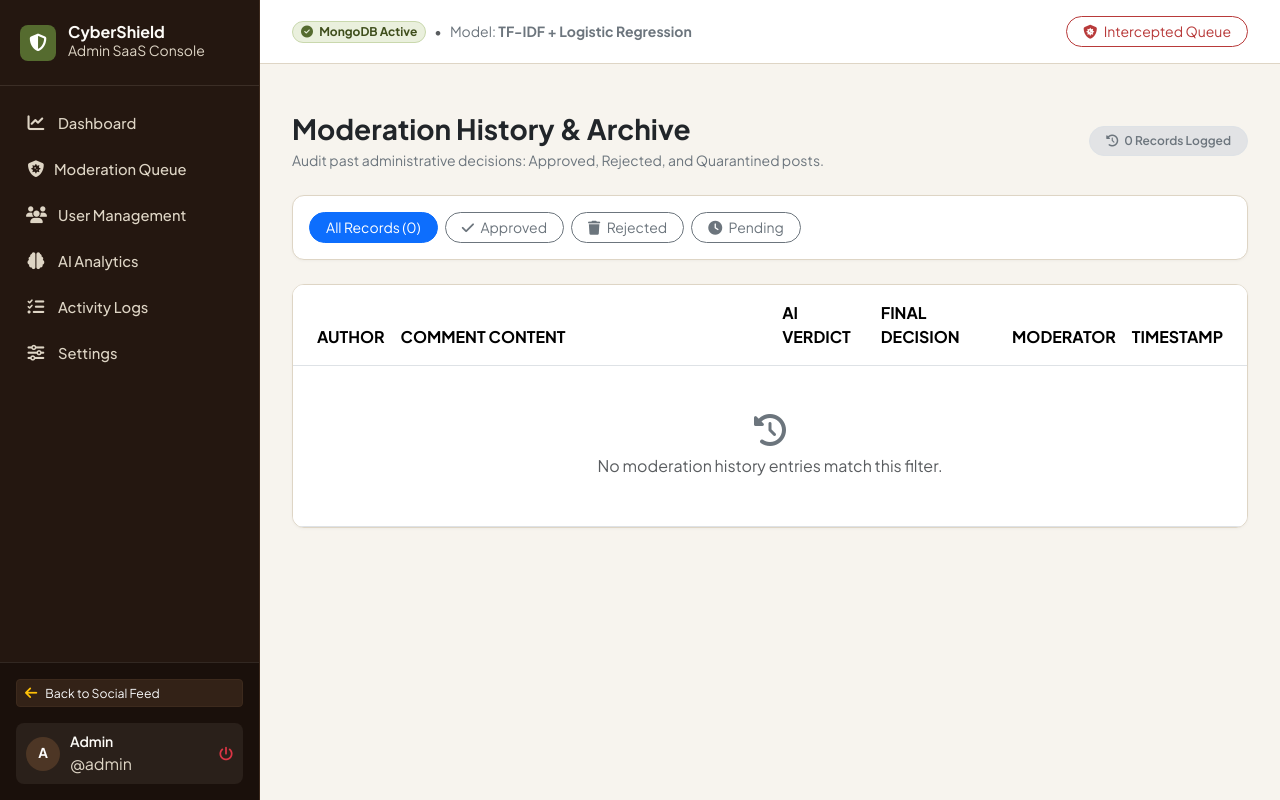
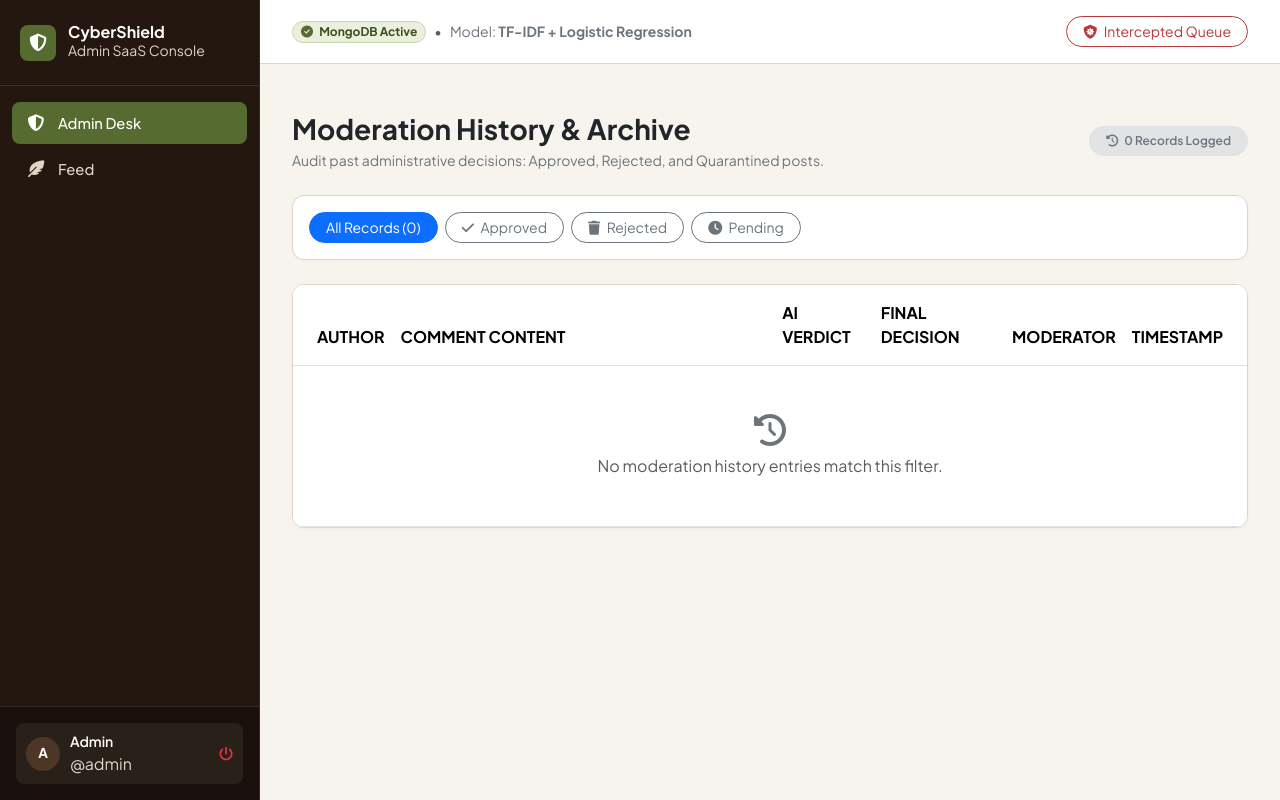
Before and after one commit to Kamakhya07/NLP_project, a Python web app: template templates/admin/history.html in a window 1280 px wide. Run offline with Jinja, Linux system fonts and the light colour scheme; the template is opened without the code that fills it, so the values that code supplies are empty.

Commit message:
feat: simplify admin navigation to Admin Desk and Feed with inline moderation

```diff
--- a/templates/admin/base_admin.html
+++ b/templates/admin/base_admin.html
@@ -362,58 +362,24 @@
             </div>
         </a>
 
-        <!-- Navigation Links (History tab removed as requested; history is now integrated in Dashboard) -->
+        <!-- Navigation Links: Strictly Admin Desk and Feed -->
         <ul class="sidebar-nav">
             <li class="sidebar-nav-item">
-                <a href="{{ url_for('admin_dashboard') }}" class="sidebar-link {% if active_tab == 'dashboard' %}active{% endif %}">
-                    <i class="fa-solid fa-chart-line"></i>
-                    <span>Dashboard</span>
+                <a href="{{ url_for('admin_dashboard') }}" class="sidebar-link {% if active_tab == 'dashboard' or not active_tab %}active{% endif %}">
+                    <i class="fa-solid fa-shield-halved"></i>
+                    <span>Admin Desk</span>
                 </a>
             </li>
             <li class="sidebar-nav-item">
-                <a href="{{ url_for('admin_queue') }}" class="sidebar-link {% if active_tab == 'queue' %}active{% endif %} justify-content-between">
-                    <div class="d-flex align-items-center gap-2">
-                        <i class="fa-solid fa-shield-virus"></i>
-                        <span>Moderation Queue</span>
-                    </div>
-                    {% if pending_quarantined_count and pending_quarantined_count > 0 %}
-                    <span class="badge rounded-pill px-2" style="background-color: var(--danger-color); color: #ffffff; font-size: 0.72rem;">{{ pending_quarantined_count }}</span>
-                    {% endif %}
-                </a>
-            </li>
-            <li class="sidebar-nav-item">
-                <a href="{{ url_for('admin_users') }}" class="sidebar-link {% if active_tab == 'users' %}active{% endif %}">
-                    <i class="fa-solid fa-users"></i>
-                    <span>User Management</span>
-                </a>
-            </li>
-            <li class="sidebar-nav-item">
-                <a href="{{ url_for('admin_analytics') }}" class="sidebar-link {% if active_tab == 'analytics' %}active{% endif %}">
-                    <i class="fa-solid fa-brain"></i>
-                    <span>AI Analytics</span>
-                </a>
-            </li>
-            <li class="sidebar-nav-item">
-                <a href="{{ url_for('admin_activity') }}" class="sidebar-link {% if active_tab == 'activity' %}active{% endif %}">
-                    <i class="fa-solid fa-list-check"></i>
-                    <span>Activity Logs</span>
-                </a>
-            </li>
-            <li class="sidebar-nav-item">
-                <a href="{{ url_for('admin_settings') }}" class="sidebar-link {% if active_tab == 'settings' %}active{% endif %}">
-                    <i class="fa-solid fa-sliders"></i>
-                    <span>Settings</span>
+                <a href="{{ url_for('feed') }}" class="sidebar-link {% if active_tab == 'feed' %}active{% endif %}">
+                    <i class="fa-solid fa-feather-pointed"></i>
+                    <span>Feed</span>
                 </a>
             </li>
         </ul>
 
         <!-- Sidebar Footer / Admin Session -->
         <div class="sidebar-footer">
-            <a href="{{ url_for('feed') }}" class="btn btn-sm w-100 mb-3 text-start d-flex align-items-center gap-2 text-light" style="background-color: var(--sidebar-hover); border: 1px solid var(--sidebar-border);">
-                <i class="fa-solid fa-arrow-left text-warning"></i>
-                <span class="small">Back to Social Feed</span>
-            </a>
-
             <div class="admin-profile-badge">
                 <div class="admin-avatar">
                     {{ current_user.display_name[0]|upper if current_user else 'A' }}
```
Also changed, not shown: templates/admin/dashboard.html (+23 -12 lines).
